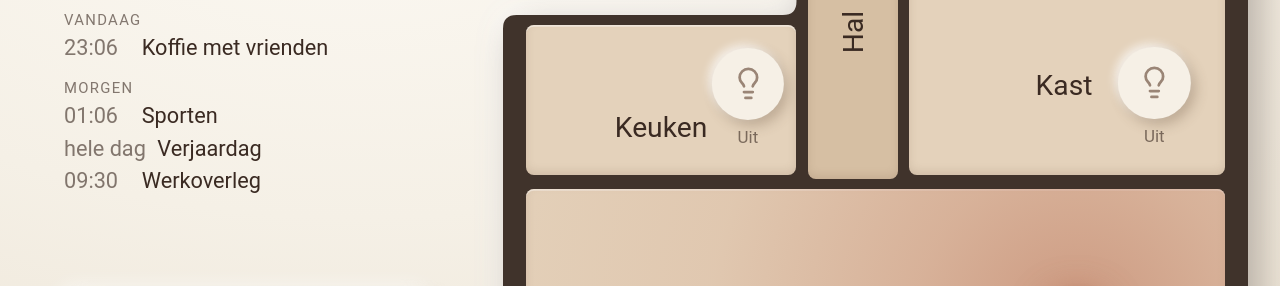
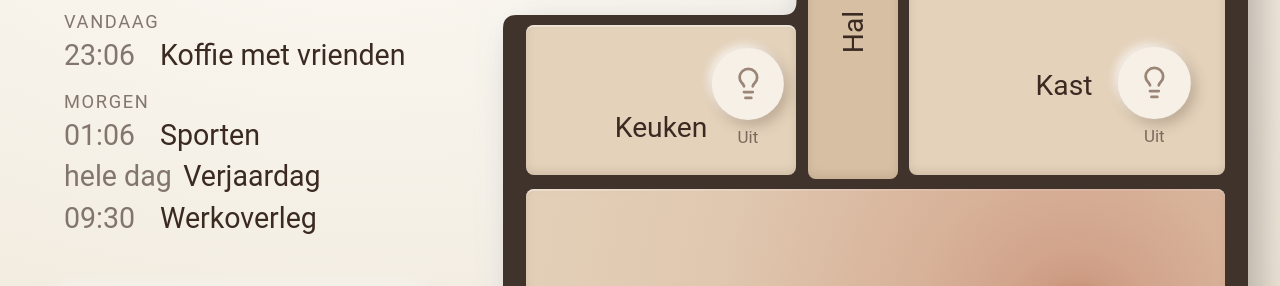
Before and after one commit to sjorsgofers/homecontrol, a plain HTML site: page lampen/index.html in a window 1280 px wide. Both pictures are taken after a click on the button "Voorbeeld bekijken". Shown: the part 280-566 px from the top of the page. Drawn offline with Linux system fonts and the light colour scheme.

Commit message:
Lampen: agenda in grotere letters
Co-Authored-By: Claude Fable 5.2 <noreply@anthropic.com>

```diff
--- a/lampen/index.html
+++ b/lampen/index.html
@@ -116,10 +116,10 @@ button{font-family:inherit;color:inherit;margin:0}
 .uit-knop svg{width:calc(var(--s)*19);height:calc(var(--s)*19);stroke:var(--ink-zacht)}
 
 /* Agenda: vult de ruimte tussen de datum en de knoppen; wat niet past blijft weg */
-#agenda{flex:1 1 0;min-height:0;overflow:hidden;width:calc(var(--s)*310);margin-top:calc(var(--s)*20)}
-.dag{margin:calc(var(--s)*12) 0 calc(var(--s)*3);font-size:calc(var(--s)*13);letter-spacing:.09em;text-transform:uppercase;color:var(--muted)}
-.afspraak{display:flex;align-items:baseline;font-size:calc(var(--s)*19);line-height:1.5}
-.afspraak time{flex:0 0 auto;min-width:calc(var(--s)*58);margin-right:calc(var(--s)*10);color:var(--muted);font-variant-numeric:tabular-nums}
+#agenda{flex:1 1 0;min-height:0;overflow:hidden;width:calc(var(--s)*350);margin-top:calc(var(--s)*20)}
+.dag{margin:calc(var(--s)*12) 0 calc(var(--s)*3);font-size:calc(var(--s)*16);letter-spacing:.09em;text-transform:uppercase;color:var(--muted)}
+.afspraak{display:flex;align-items:baseline;font-size:calc(var(--s)*25);line-height:1.45}
+.afspraak time{flex:0 0 auto;min-width:calc(var(--s)*74);margin-right:calc(var(--s)*10);color:var(--muted);font-variant-numeric:tabular-nums}
 .afspraak span{min-width:0;white-space:nowrap;overflow:hidden;text-overflow:ellipsis}
 
 .onder{margin-top:auto;display:flex;flex-direction:column;align-items:flex-start}
```
